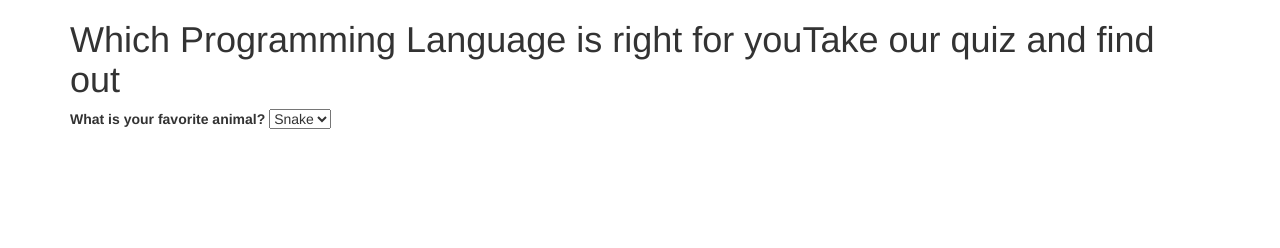
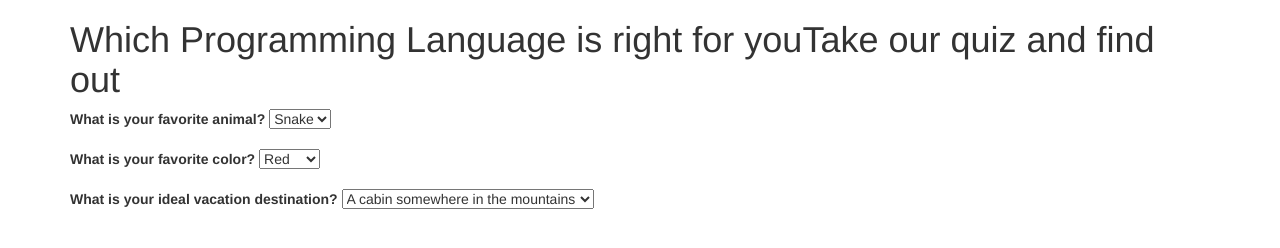
Before and after one commit to kristinaht/Independent-project-2, a plain HTML site: page index.html in a window 1280 px wide. Drawn offline with Linux system fonts and the light colour scheme.

Commit message:
add favorite color and vacation destination questions

```diff
--- a/index.html
+++ b/index.html
@@ -16,7 +16,21 @@
         <label for="favoriteAnimal">What is your favorite animal?</label>
           <select id="favoriteAnimal">
           <option value="snake">Snake</option>
-          <option value="cat"></option>
+          <option value="cat">Cat</option>
+          </select>
+      </div> <!--form-group div-->
+      <div class="form-group">
+        <label for="favoriteColor">What is your favorite color?</label>
+          <select id="favoriteColor">
+          <option value="red">Red</option>
+          <option value="green">Green</option>
+          </select>
+      </div> <!--form-group div-->
+      <div class="form-group">
+        <label for="vacation">What is your ideal vacation destination?</label>
+          <select id="vacation">
+          <option value="mountains">A cabin somewhere in the mountains</option>
+          <option value="beach">Any Greek island</option>
           </select>
       </div> <!--form-group div-->
 
```
